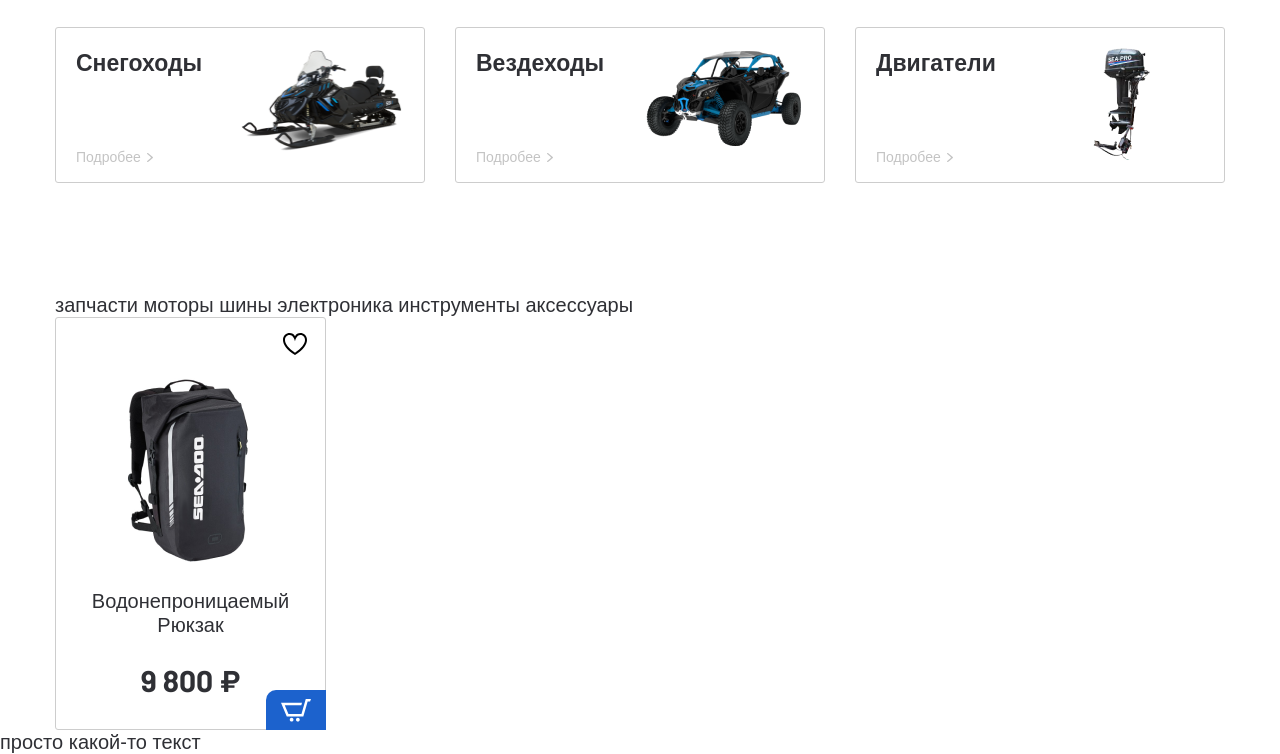
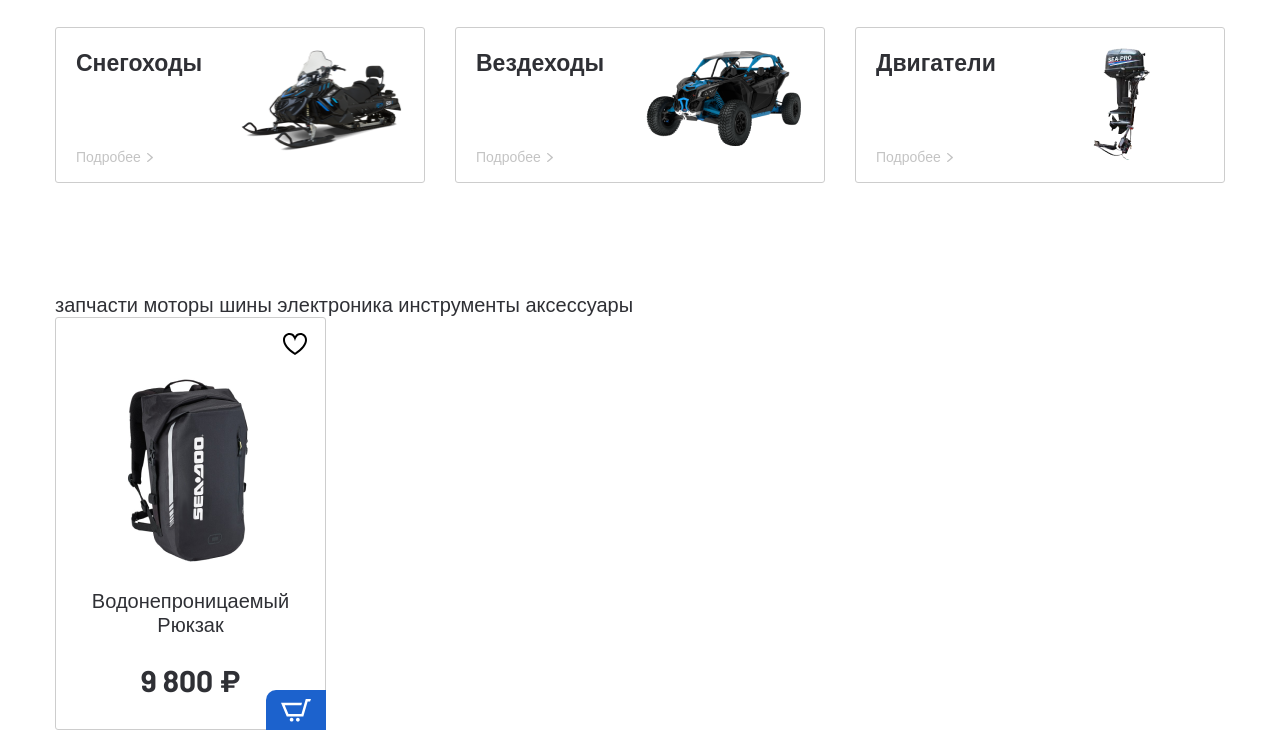
Before and after one commit to yurij-f/testing_1, a plain HTML site: page gidrotsikly/index.html in a window 1280 px wide. Shown: the part 1253-2007 px from the top of the page. After the commit the page ends 1983 px from the top, so only its background shows below. Drawn offline with nearby package versions, Linux system fonts and the light colour scheme.

Commit message:
version_1.1

```diff
--- a/gidrotsikly/index.html
+++ b/gidrotsikly/index.html
@@ -348,7 +348,6 @@
 
 
 
-				<p>просто какой-то текст</p>
 
 
 
@@ -365,28 +364,6 @@
 				<!-- 	</div> -->
 				<!-- </div> -->
 
-				<!-- <div class="tabs-wrapper"> -->
-				<!-- 	<div class="tabs"> -->
-				<!-- 		<a class="tab tab--active" href="#"> -->
-
-				<!-- 		</a> -->
-				<!-- 	</div> -->
-				<!-- 	<div class="tabs-container"> -->
-				<!-- 		<div class="tabs-content"> -->
-
-				<!-- 		</div> -->
-				<!-- 	</div> -->
-				<!-- <div class="tabs-wrapper"> -->
-				<!-- 	<div class="tabs"> -->
-				<!-- 		<a class="tab tab--active" href="#"> -->
-
-				<!-- 		</a> -->
-				<!-- 	</div> -->
-				<!-- 	<div class="tabs-container"> -->
-				<!-- 		<div class="tabs-content"> -->
-
-				<!-- 		</div> -->
-				<!-- 	</div> -->
 
 
 
```
